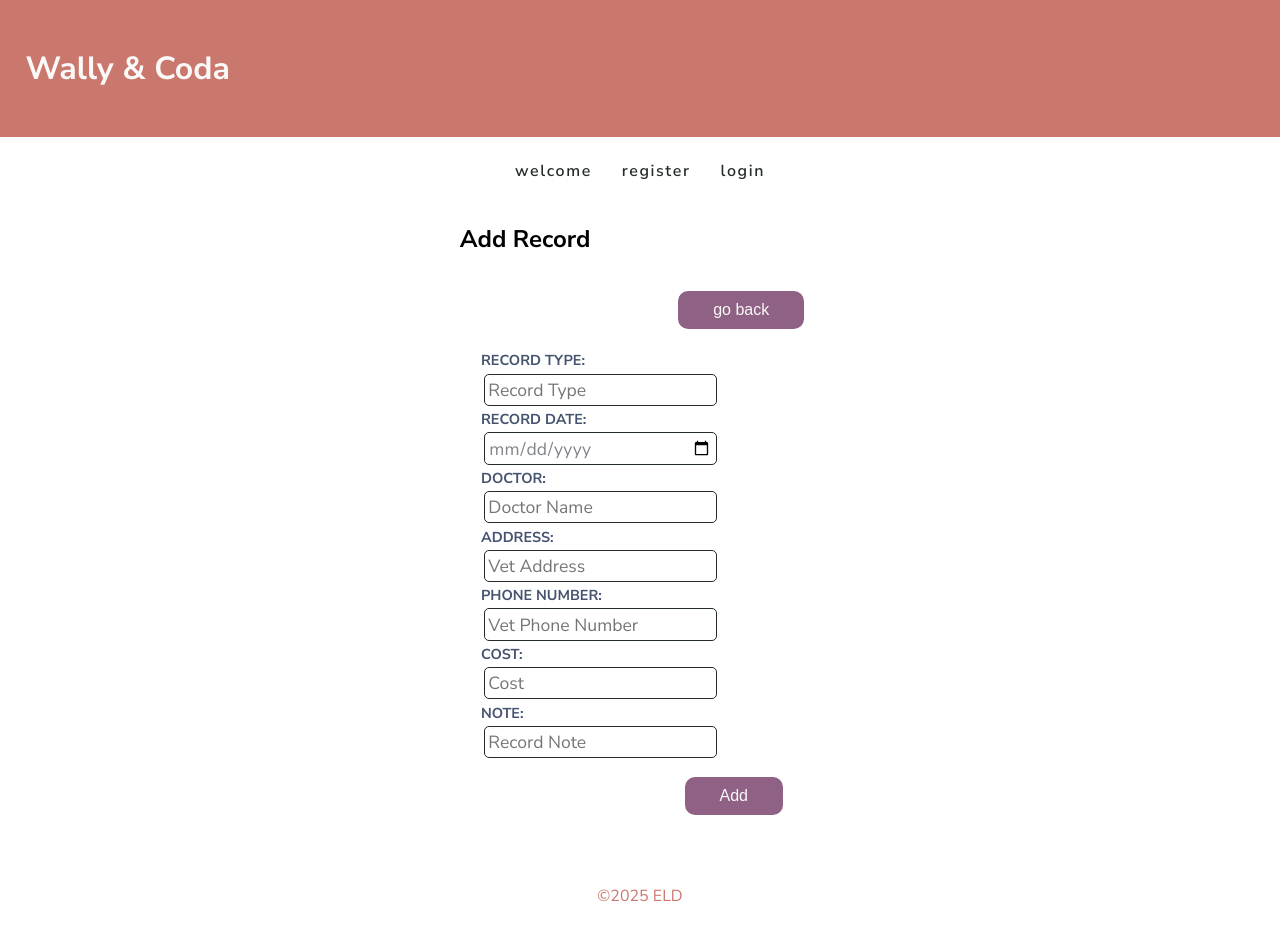
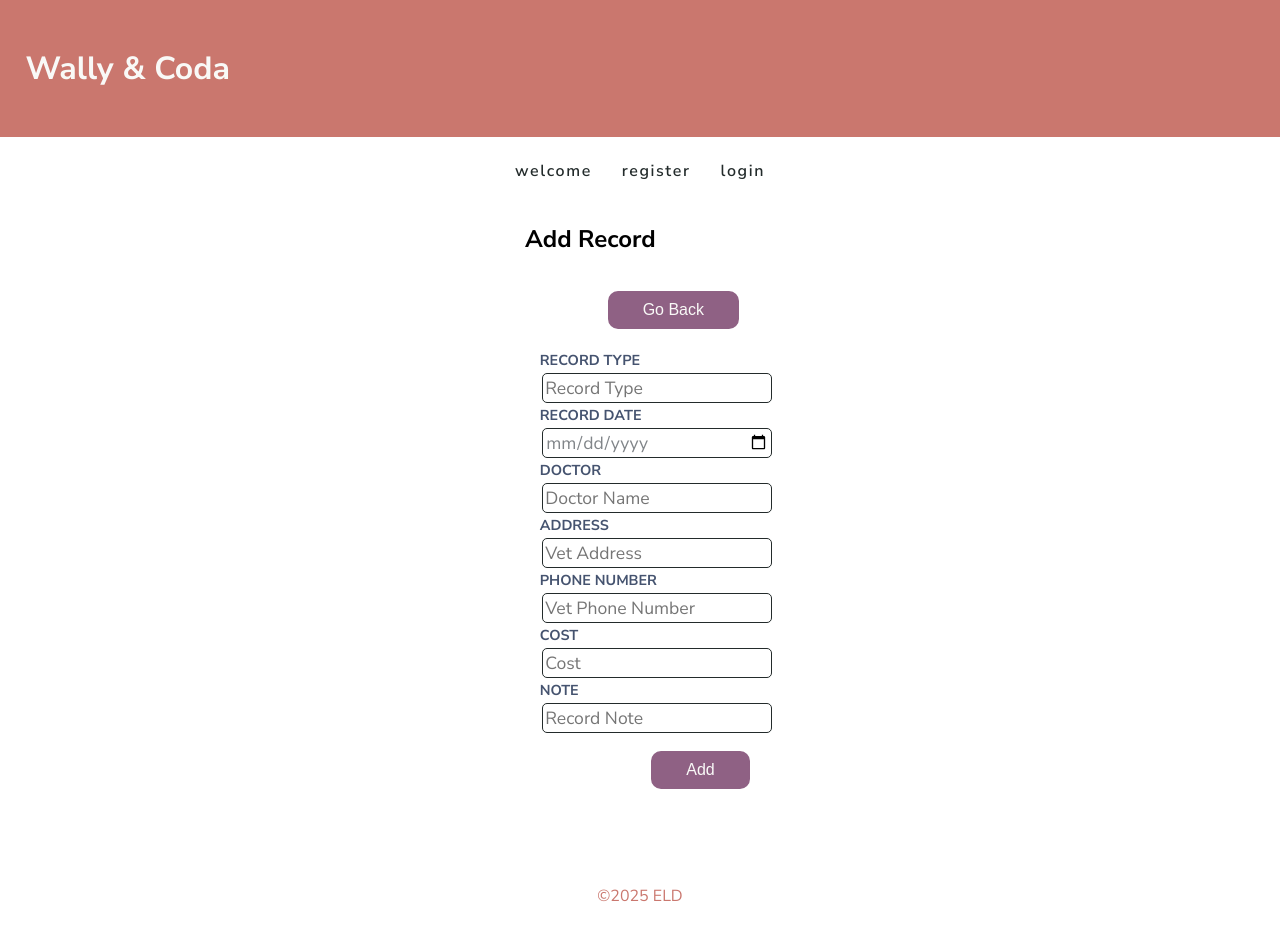
Before and after one commit to ElliottLarsen/WallyAndCoda, a React (Vite) app in the folder frontend/: page /pup in a window 1280 px wide. Both pictures are taken after a click on the button "+ new record". Shown: the top 940 px of the page. Built offline with nearby package versions, Linux system fonts and the light colour scheme; no server answers.

Commit message:
created a dynamic InputForm for PupRecords

```diff
--- a/frontend/src/components/InputForm.jsx
+++ b/frontend/src/components/InputForm.jsx
@@ -0,0 +1,65 @@
+import { useState, useEffect } from "react";
+
+export default function InputForm({
+    initialData,
+    httpType,
+    fetchData,
+    onSubmit,
+    onCancel,
+    formFields,
+    title
+}) {
+    const [formData, setFormData] = useState(initialData);
+
+    useEffect(() => {
+        const fetchAndSetData = async () => {
+            const data = await fetchData();
+            setFormData(data);
+        };
+        if (httpType === 'put' && fetchData) {
+            fetchAndSetData();
+        }
+
+    }, [httpType, fetchData]);
+
+
+    const handleChange = (event) => {
+        const { name, value } = event.target;
+        setFormData({
+            ...formData,
+            [name]: value,
+        });
+    };
+
+    const handleSubmit = async (event) => {
+        event.preventDefault();
+        onSubmit(formData);
+    };
+
+    return (
+        <>
+            <div className="mini-nav-button">
+                <h2>{title}</h2>
+                <button onClick={onCancel}>Go Back</button>
+            </div>
+            <form onSubmit={handleSubmit}>
+                <fieldset>
+                    {formFields.map((field) => (
+                        <div key={field.name}>
+                            <label htmlFor={field.name}>{field.label}</label>
+                            <input
+                                type={field.type}
+                                name={field.name}
+                                placeholder={field.placeholder}
+                                value={formData[field.name] || ""}
+                                onChange={handleChange}
+                                required={field.required}
+                            />
+                        </div>
+                    ))}
+                    <button type='submit'>{httpType === 'post' ? 'Add' : 'Save'}</button>
+                </fieldset>
+            </form>
+        </>
+    );
+};
--- a/frontend/src/components/PupRecordForm.jsx
+++ b/frontend/src/components/PupRecordForm.jsx
@@ -1,5 +1,17 @@
 import { useState, useEffect } from "react";
 import axios from "axios";
+
+import InputForm from "./InputForm";
+
+const PUP_RECORD_FORM = [
+    { name: "record_type", label: "Record Type", type: "text", placeholder: "Record Type", required: true },
+    { name: "record_date", label: "Record Date", type: "date", placeholder: "", required: true },
+    { name: "doctor_name", label: "Doctor", type: "text", placeholder: "Doctor Name", required: true },
+    { name: "vet_address", label: "Address", type: "text", placeholder: "Vet Address", required: true },
+    { name: "vet_phone_number", label: "Phone Number", type: "text", placeholder: "Vet Phone Number", required: true },
+    { name: "cost", label: "Cost", type: "text", placeholder: "Cost", required: true },
+    { name: "record_note", label: "Note", type: "text", placeholder: "Record Note", required: false },
+];
 
 export default function PupRecordForm({ choosenPup, httpType, record_id, updateRecords, setIsActive }) {
     const getToken = () => localStorage.getItem('token');
@@ -15,11 +27,11 @@ export default function PupRecordForm({ choosenPup, httpType, record_id, updateR
 
     useEffect(() => {
         if (httpType === 'put') {
-            fetchPupRecordData(record_id);
+            fetchPupRecordData();
         }
     }, [record_id]);
 
-    const fetchPupRecordData = async (record_id) => {
+    const fetchPupRecordData = async () => {
         try {
             const response = await axios.get(`http://127.0.0.1:8000/wallyandcoda/pup/record/${record_id}/`, {
                 headers: {
@@ -41,8 +53,25 @@ export default function PupRecordForm({ choosenPup, httpType, record_id, updateR
         }
     };
 
-    const handleSubmit = async (event) => {
-        event.preventDefault();
+    const fetchData = async () => {
+        const response = await axios.get(`http://127.0.0.1:8000/wallyandcoda/pup/record/${record_id}/`, {
+            headers: {
+                Authorization: `Bearer ${getToken()}`
+            }
+        });
+        const currRecord = response.data;
+        return {
+            record_type: currRecord.record_type,
+            record_date: currRecord.record_date.split('T')[0],
+            doctor_name: currRecord.doctor_name,
+            vet_address: currRecord.vet_address,
+            vet_phone_number: currRecord.vet_phone_number,
+            cost: currRecord.cost,
+            record_note: currRecord.record_note
+        }
+    }
+
+    const handleSubmit = async (recordFormData) => {
         try {
             if (httpType === 'post') {
                 await axios.post(`http://127.0.0.1:8000/wallyandcoda/pup/record/${choosenPup}`,
@@ -63,6 +92,7 @@ export default function PupRecordForm({ choosenPup, httpType, record_id, updateR
                     cost: '',
                     record_note: ''
                 });
+                alert("Record added!");
             } else {
                 await axios.put(`http://127.0.0.1:8000/wallyandcoda/pup/record/${record_id}`,
                     recordFormData,
@@ -72,7 +102,8 @@ export default function PupRecordForm({ choosenPup, httpType, record_id, updateR
                         }
                     }
                 );
-                fetchPupRecordData(record_id);
+                fetchPupRecordData();
+                alert('Record saved!');
             }
             updateRecords(choosenPup);
             setIsActive('pupDisplay');
@@ -81,89 +112,17 @@ export default function PupRecordForm({ choosenPup, httpType, record_id, updateR
         }
     };
 
-    const handleChange = (event) => {
-        const { name, value } = event.target;
-        setRecordFormData({
-            ...recordFormData,
-            [name]: value
-        });
-    };
-
-    const handleClick = () => {
-        setIsActive('pupDisplay');
-    }
-
     return (
         <>
-            <div className="mini-nav-button">
-                <h2>{(httpType === 'post') ? 'Add' : 'Edit'} Record</h2>
-                <button onClick={handleClick}>go back</button>
-            </div>
-            <form onSubmit={handleSubmit}>
-                <fieldset>
-                    <label htmlFor="record_type">Record Type: </label>
-                    <input
-                        type="text"
-                        name="record_type"
-                        placeholder="Record Type"
-                        value={recordFormData.record_type}
-                        onChange={handleChange}
-                        required
-                    />
-                    <label htmlFor="record_date">Record Date: </label>
-                    <input
-                        type="date"
-                        name="record_date"
-                        value={recordFormData.record_date}
-                        onChange={handleChange}
-                        required
-                    />
-                    <label htmlFor="doctor_name">Doctor: </label>
-                    <input
-                        type="text"
-                        name="doctor_name"
-                        placeholder="Doctor Name"
-                        value={recordFormData.doctor_name}
-                        onChange={handleChange}
-                        required
-                    />
-                    <label htmlFor="vet_address">Address: </label>
-                    <input
-                        type="text"
-                        name="vet_address"
-                        placeholder="Vet Address"
-                        value={recordFormData.vet_address}
-                        onChange={handleChange}
-                        required
-                    />
-                    <label htmlFor="vet_phone_number">Phone Number: </label>
-                    <input
-                        type="text"
-                        name="vet_phone_number"
-                        placeholder="Vet Phone Number"
-                        value={recordFormData.vet_phone_number}
-                        onChange={handleChange}
-                        required
-                    />
-                    <label htmlFor="cost">Cost: </label>
-                    <input
-                        type="text"
-                        name="cost"
-                        placeholder="Cost"
-                        value={recordFormData.cost}
-                        onChange={handleChange}
-                        required />
-                    <label htmlFor="record_note">Note: </label>
-                    <input
-                        type="text"
-                        name="record_note"
-                        placeholder="Record Note"
-                        value={recordFormData.record_note}
-                        onChange={handleChange}
-                    />
-                    <button type="submit">{(httpType === 'post') ? 'Add' : 'Save'}</button>
-                </fieldset>
-            </form>
+            <InputForm
+                initialData={recordFormData}
+                httpType={httpType}
+                fetchData={(httpType === 'put') ? fetchData : null}
+                onSubmit={handleSubmit}
+                onCancel={() => setIsActive('pupDisplay')}
+                formFields={PUP_RECORD_FORM}
+                title={(httpType === 'post') ? 'Add Record' : 'Edit Record'}
+            />
         </>
     );
 }
```
